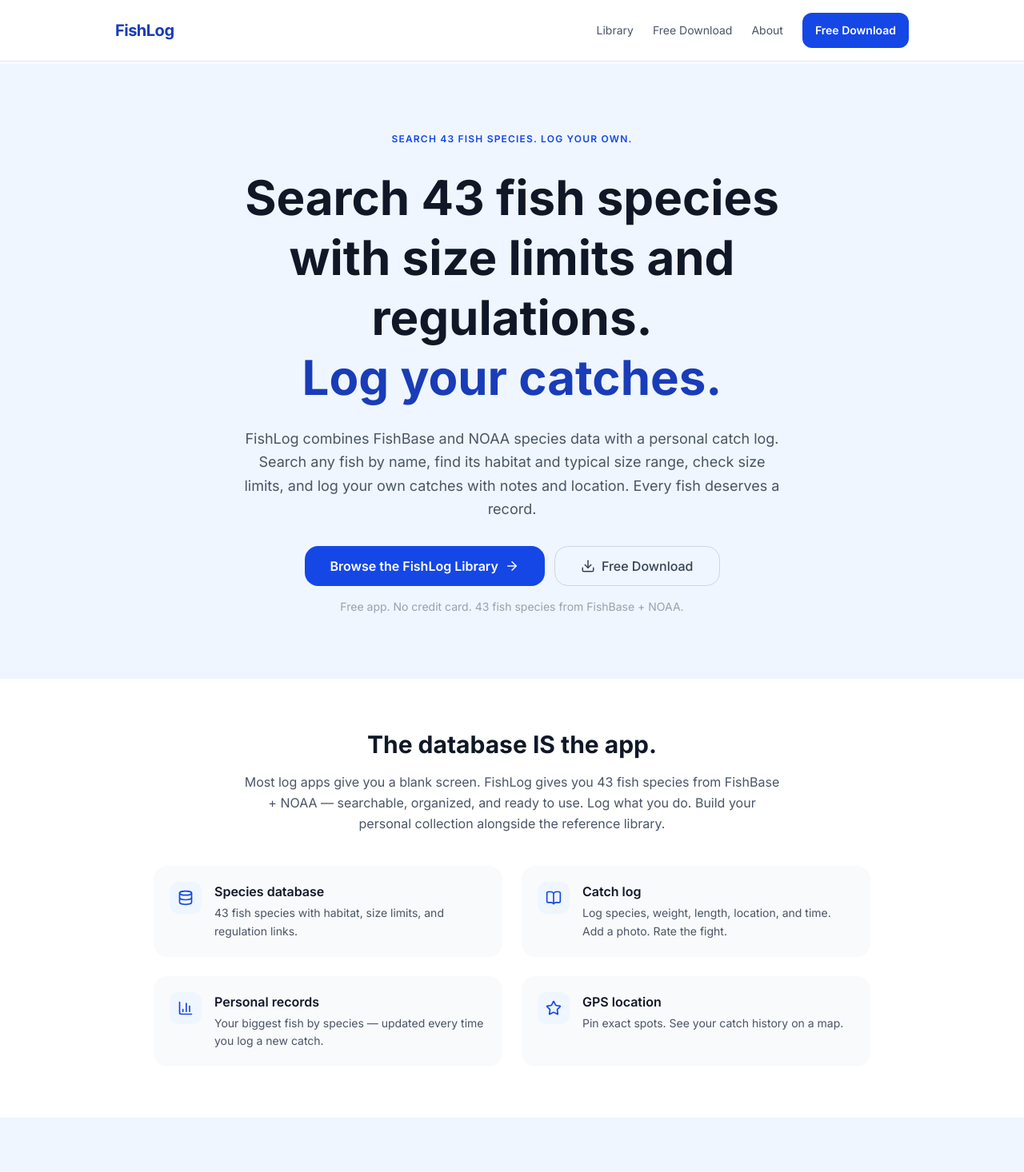
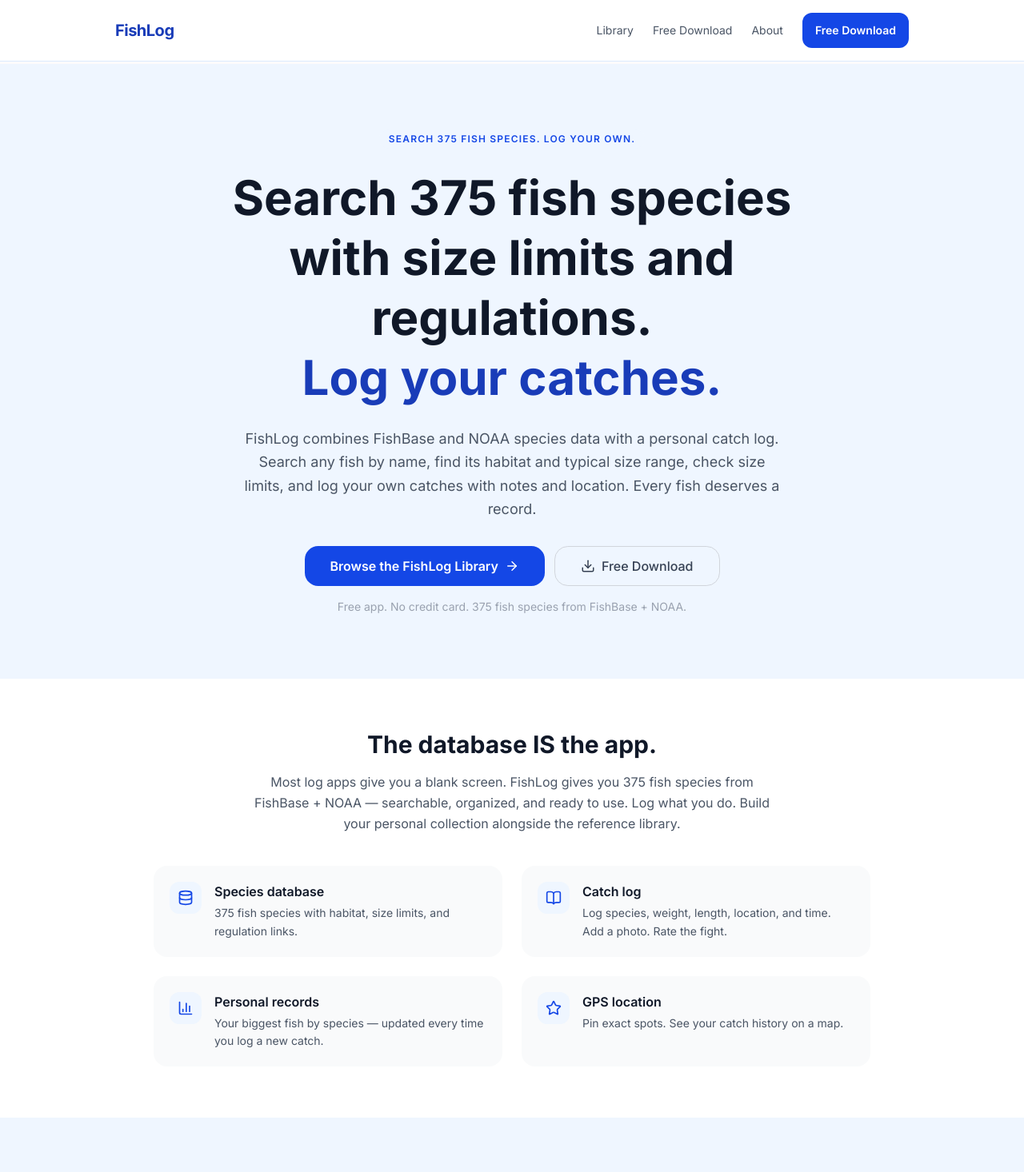
Before and after one commit to AFontana77/baitcastcatch, a Next.js app: page / in a window 1280 px wide. Shown: the top 1466 px of the page at 80% size. Built offline with nearby package versions, Linux system fonts and the light colour scheme.

Commit message:
Update fish count to 375 species after database expansion

```diff
--- a/src/app/library/page.tsx
+++ b/src/app/library/page.tsx
@@ -5,7 +5,7 @@
 import type { Metadata } from 'next';
 
 export const metadata: Metadata = {
-  title: "FishLog Library — 43 fish species",
+  title: "FishLog Library — 375 Fish Species",
   description: "Species data from FishBase and NOAA — habitat, typical size ranges, and state regulation links for US waters. Browse the FishLog reference database — available in the free app.",
 };
 
@@ -32,7 +32,7 @@
               FishLog Library
             </h1>
             <p className="text-gray-600 text-lg max-w-xl mx-auto leading-relaxed">
-              43 fish species from FishBase + NOAA. Species data from FishBase and NOAA — habitat, typical size ranges, and state regulation links for US waters.
+              375 fish species from FishBase + NOAA. Species data from FishBase and NOAA — habitat, typical size ranges, and state regulation links for US waters.
             </p>
             <div className="mt-6 inline-flex items-center gap-2 text-sm text-blue-800 bg-blue-50 px-4 py-2 rounded-full">
               <Search size={14} /> Full search available in the free app
@@ -64,7 +64,7 @@
               Search the full database in the app.
             </h2>
             <p className="text-gray-600 mb-6">
-              The FishLog app has the complete 43 fish species with full-text search, filters, and your personal log — all free.
+              The FishLog app has the complete 375 fish species with full-text search, filters, and your personal log — all free.
             </p>
             <div className="flex flex-col sm:flex-row gap-3 justify-center">
               <a href="https://apps.apple.com" target="_blank" rel="noopener noreferrer"
--- a/src/app/page.tsx
+++ b/src/app/page.tsx
@@ -5,12 +5,12 @@
 import type { Metadata } from 'next';
 
 export const metadata: Metadata = {
-  title: "FishLog — Search 43 fish species with size limits and regulations",
-  description: "FishLog has 43 fish species from FishBase and NOAA with size limits, habitat, and state regulation links. Log your catches, track your best fish, and build a record book worth keeping.",
+  title: "FishLog — Search 375 fish species with size limits and regulations",
+  description: "FishLog has 375 fish species from FishBase and NOAA with size limits, habitat, and state regulation links. Log your catches, track your best fish, and build a record book worth keeping.",
 };
 
 const FEATURES = [
-  { icon: Database, title: "Species database", body: "43 fish species with habitat, size limits, and regulation links." },
+  { icon: Database, title: "Species database", body: "375 fish species with habitat, size limits, and regulation links." },
   { icon: BookOpen, title: "Catch log", body: "Log species, weight, length, location, and time. Add a photo. Rate the fight." },
   { icon: BarChart3, title: "Personal records", body: "Your biggest fish by species — updated every time you log a new catch." },
   { icon: Star, title: "GPS location", body: "Pin exact spots. See your catch history on a map." },
@@ -26,10 +26,10 @@
         <section className="py-20 px-4" style={{ backgroundColor: '#EFF6FF' }}>
           <div className="max-w-3xl mx-auto text-center">
             <span className="inline-block text-xs font-semibold uppercase tracking-widest text-blue-700 bg-blue-50 px-3 py-1 rounded-full mb-6">
-              Search 43 fish species. Log your own.
+              Search 375 fish species. Log your own.
             </span>
             <h1 className="text-4xl sm:text-5xl lg:text-6xl font-bold text-gray-900 leading-tight mb-6">
-              Search 43 fish species with size limits and regulations.
+              Search 375 fish species with size limits and regulations.
               <br />
               <span className="text-blue-800">Log your catches.</span>
             </h1>
@@ -45,7 +45,7 @@
               </Link>
             </div>
             <p className="mt-4 text-sm text-gray-400">
-              Free app. No credit card. 43 fish species from FishBase + NOAA.
+              Free app. No credit card. 375 fish species from FishBase + NOAA.
             </p>
           </div>
         </section>
@@ -57,7 +57,7 @@
               The database IS the app.
             </h2>
             <p className="text-gray-600 max-w-2xl mx-auto mb-10 leading-relaxed">
-              Most log apps give you a blank screen. FishLog gives you 43 fish species from FishBase + NOAA — searchable, organized, and ready to use. Log what you do. Build your personal collection alongside the reference library.
+              Most log apps give you a blank screen. FishLog gives you 375 fish species from FishBase + NOAA — searchable, organized, and ready to use. Log what you do. Build your personal collection alongside the reference library.
             </p>
             <div className="grid sm:grid-cols-2 gap-6 text-left">
               {FEATURES.map(({ icon: Icon, title, body }) => (
```
